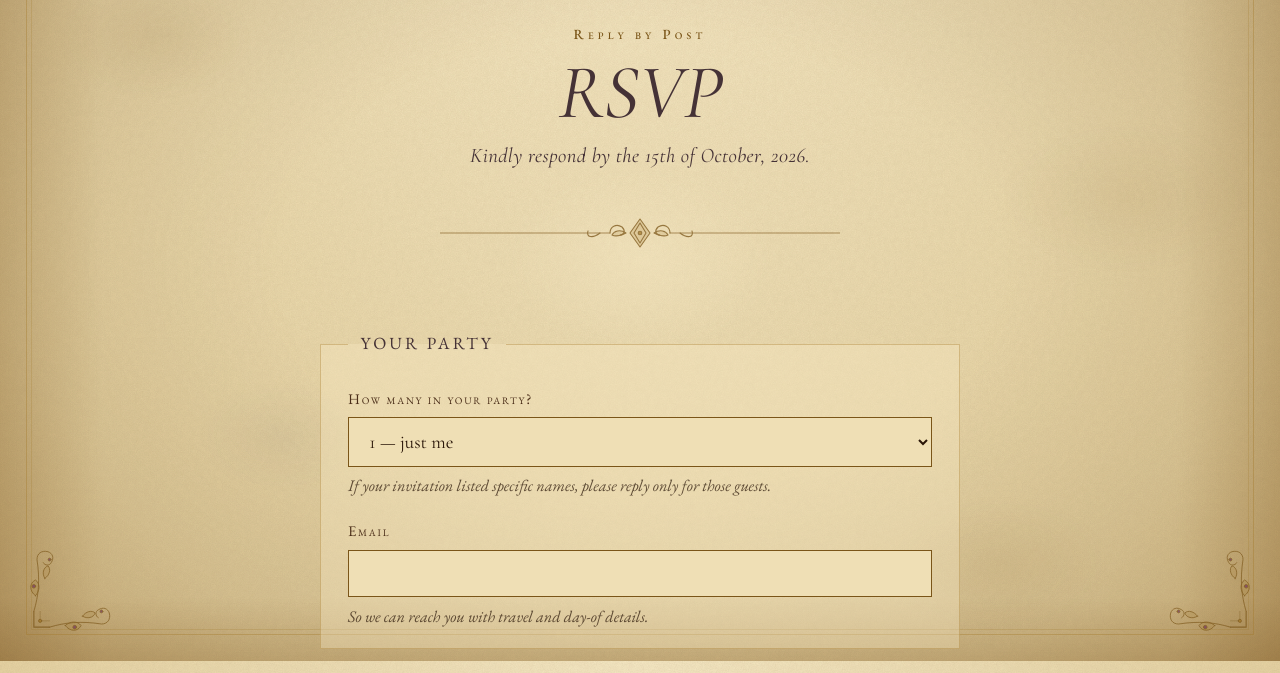
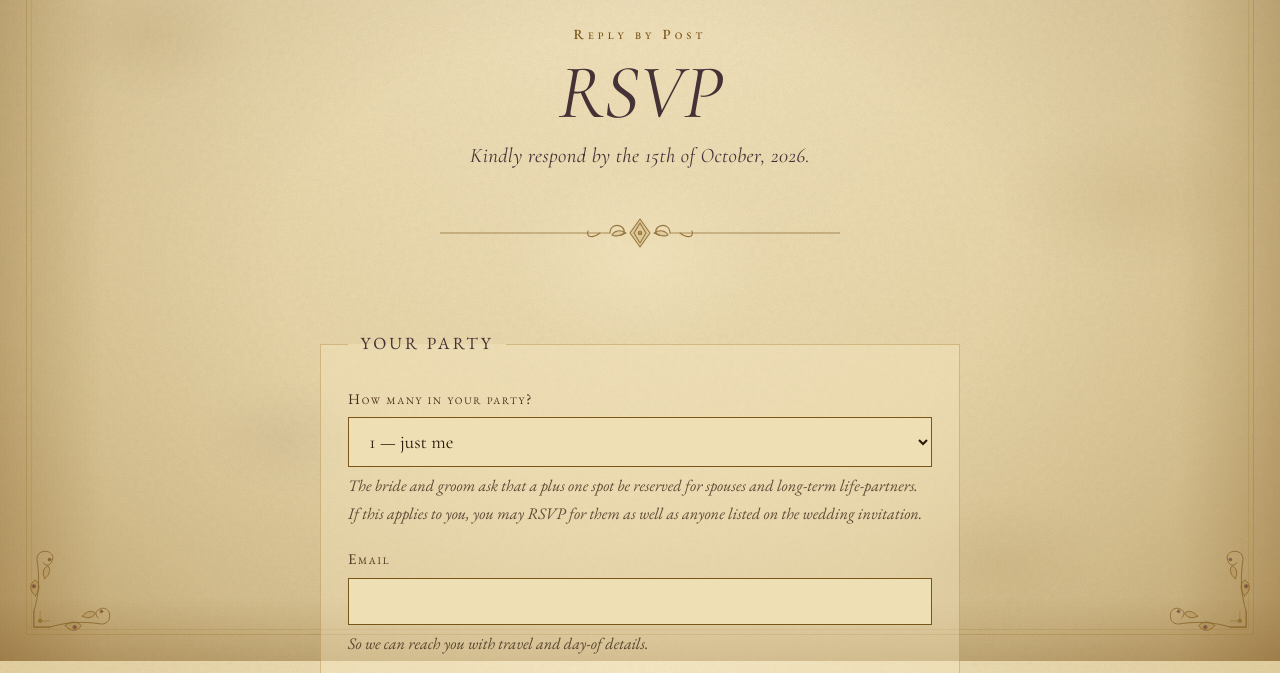
Before and after one commit to Yookan/Ashley-and-Josh-s-wedding-website, a plain HTML site: page rsvp.html in a window 1280 px wide. Shown: the part 139-812 px from the top of the page. Drawn offline with nearby package versions, Linux system fonts and the light colour scheme; a web font is replaced by a local one.

Commit message:
RSVP Page Final Updates

```diff
--- a/rsvp.html
+++ b/rsvp.html
@@ -134,7 +134,7 @@
               <option value="5">5</option>
               <option value="6">6</option>
             </select>
-            <p class="help-text">If your invitation listed specific names, please reply only for those guests.</p>
+            <p class="help-text">The bride and groom ask that a plus one spot be reserved for spouses and long-term life-partners. If this applies to you, you may RSVP for them as well as anyone listed on the wedding invitation.</p>
           </div>
           <div class="field">
             <label class="field-label" for="email">Email</label>
```
